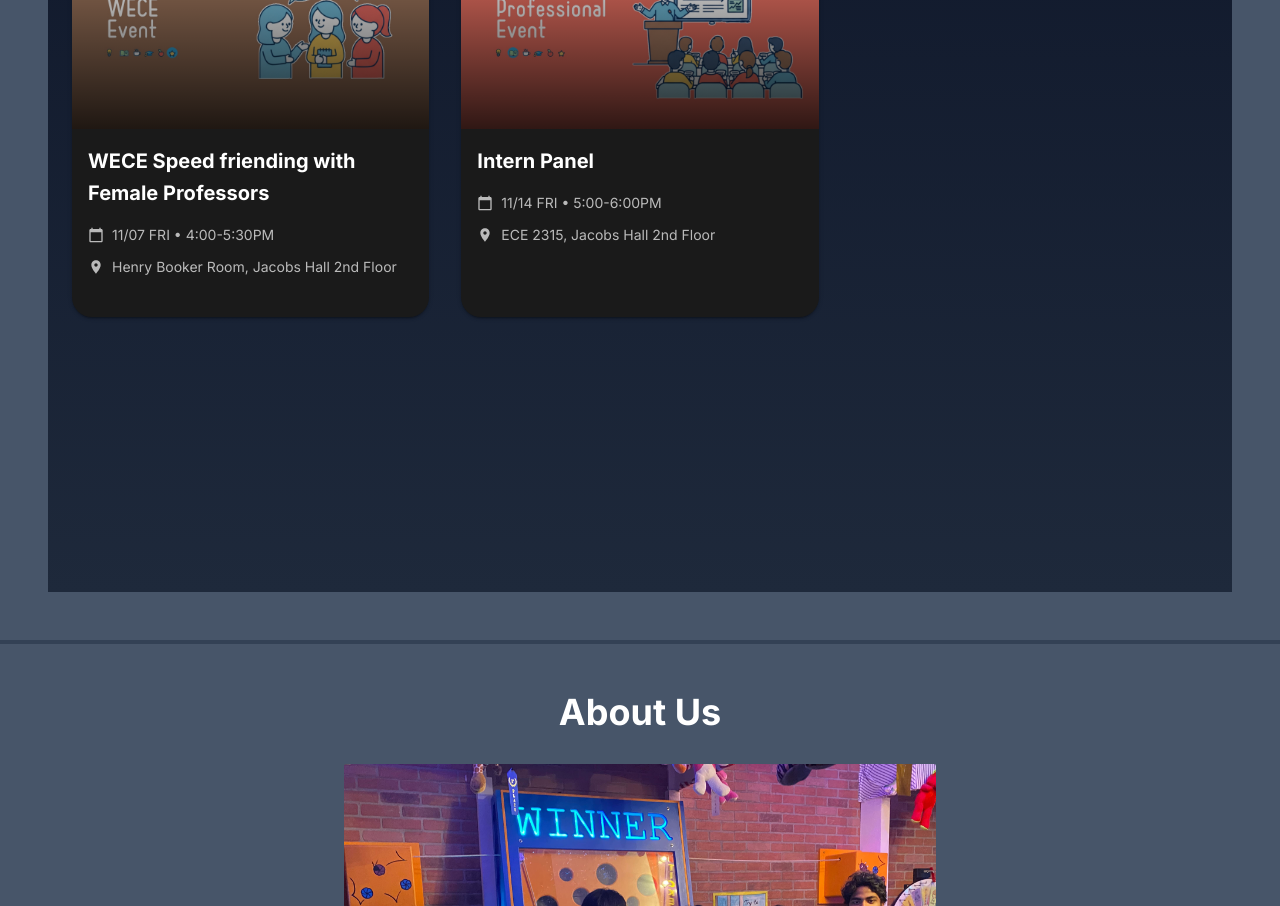
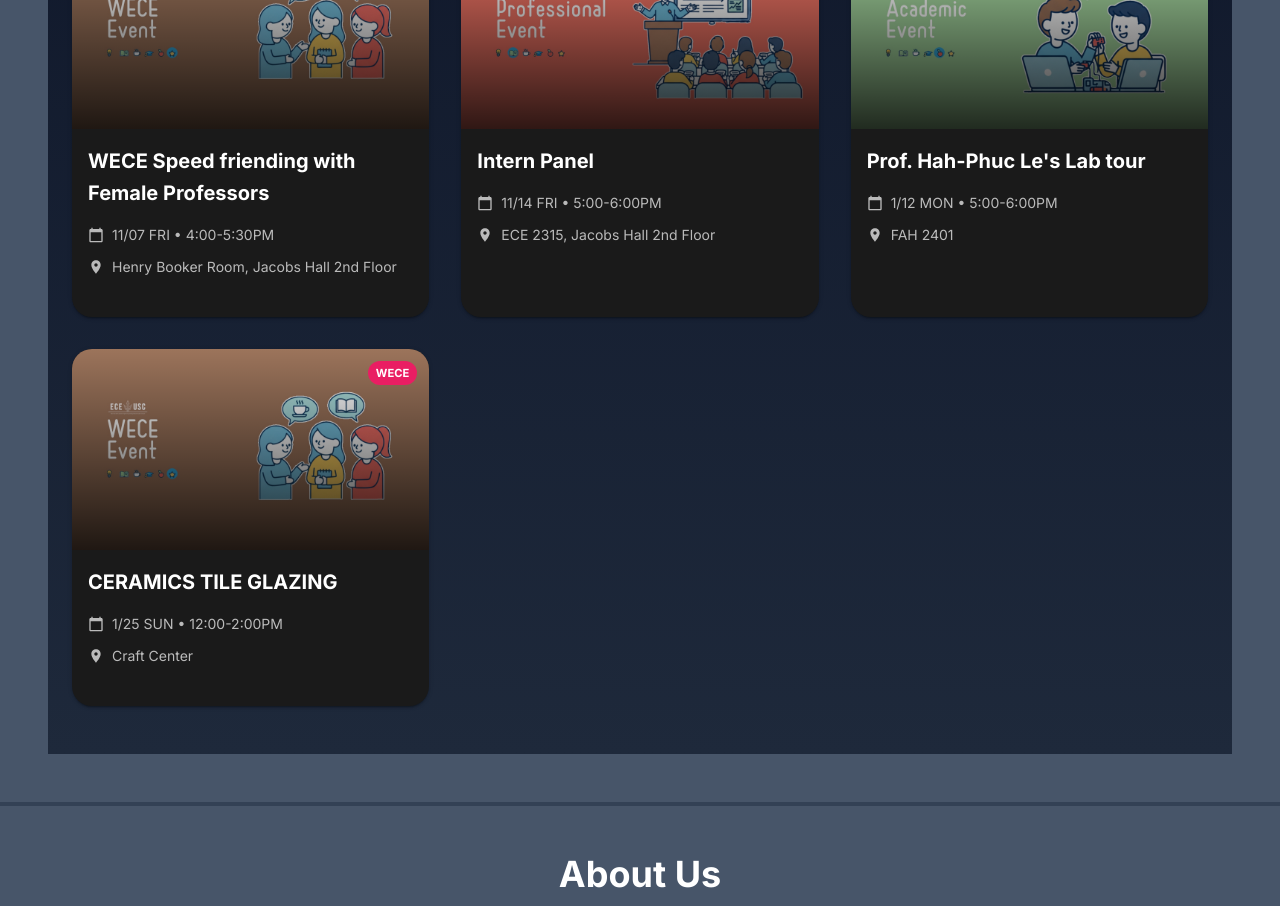
Before and after one commit to eceusc/eceusc.ucsd.edu, a Next.js app: page / in a window 1280 px wide. Shown: the part 980-1886 px from the top of the page. Built offline with nearby package versions, Linux system fonts and the light colour scheme.

Commit message:
Update event information

```diff
--- a/src/components/upcomingEvents.tsx
+++ b/src/components/upcomingEvents.tsx
@@ -66,6 +66,24 @@ const eventsList : Event[] = [
       information: 'The ECE Undergraduate Student Council presents a panel of your peers who interned this summer. Get first-hand advice on landing an internship, what the work is really like, and how to maximize your experience. Bring your questions!',
       tag: 'professional',
       rsvpLink: 'https://forms.gle/e3JG56Jkro9SuoRz9',
+    },
+    {
+      title: "Prof. Hah-Phuc Le's Lab tour",
+      date: '1/12 MON',
+      time: '5:00-6:00PM',
+      location: 'FAH 2401',
+      information: "Join us for Prof.Hanh - Phuc Le's Integrated Power Electronics and Energy-efficient systems Lab tour",
+      tag: 'academic',
+      rsvpLink: 'https://forms.gle/63Dvh1LBqh2ERsh47',
+    },
+    {
+      title: "CERAMICS TILE GLAZING",
+      date: '1/25 SUN',
+      time: '12:00-2:00PM',
+      location: 'Craft Center',
+      information: "Join WECE in a ceramic tile glazing as a way to start off the cozy winter quarter! Be sure to sign up fast as we only have 12 spots available. More information about location and logistics will be sent out closer to the date.",
+      tag: 'wece',
+      rsvpLink: 'https://docs.google.com/forms/d/e/1FAIpQLSezMGdPaF5BANOMLY0-iI2B7er69k2pV4pxAQDDKqVye2XNhQ/viewform',
     }
   ];
 
```
